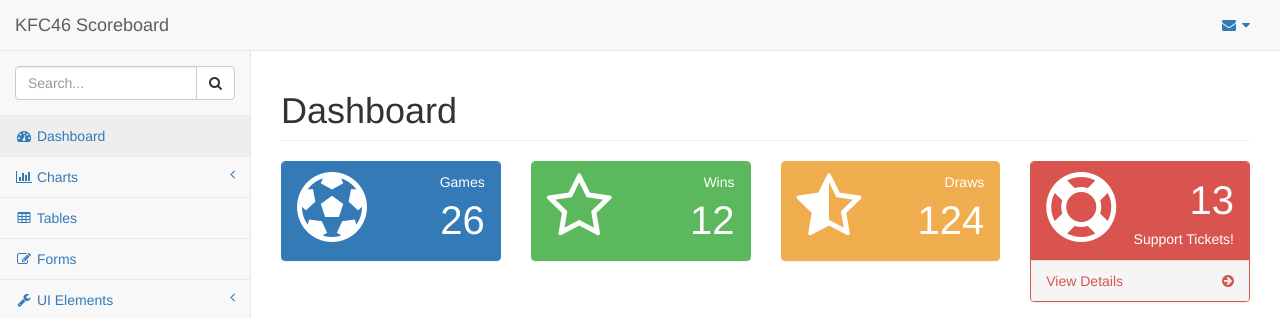
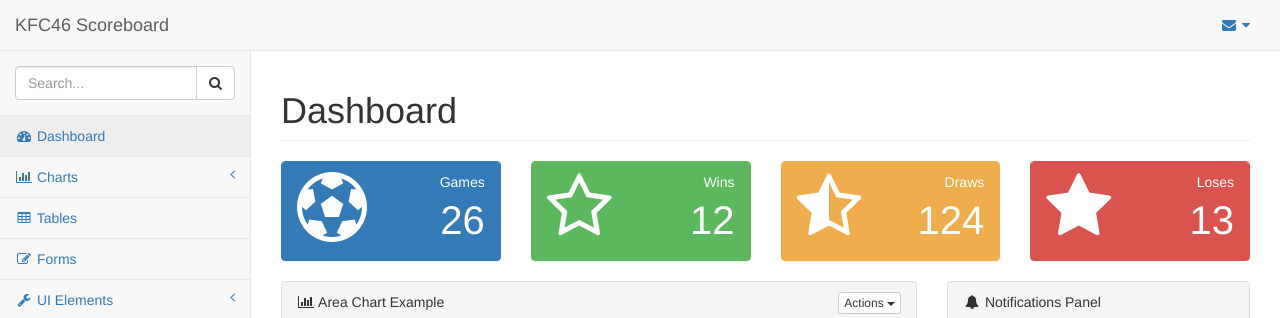
Before and after one commit to tomoyamkung/kfc46_scoreboard_content, a website: page pages/index.html in a window 1280 px wide. Shown: the top 318 px of the page. Drawn offline with Linux system fonts and the light colour scheme.

Commit message:
refs #4 「負け数」の部分を実装

```diff
--- a/pages/index.html
+++ b/pages/index.html
@@ -274,21 +274,14 @@
                         <div class="panel-heading">
                             <div class="row">
                                 <div class="col-xs-3">
-                                    <i class="fa fa-support fa-5x"></i>
+                                    <i class="fa fa-star fa-5x"></i>
                                 </div>
                                 <div class="col-xs-9 text-right">
+                                    <div>Loses</div>
                                     <div class="huge">13</div>
-                                    <div>Support Tickets!</div>
                                 </div>
                             </div>
                         </div>
-                        <a href="#">
-                            <div class="panel-footer">
-                                <span class="pull-left">View Details</span>
-                                <span class="pull-right"><i class="fa fa-arrow-circle-right"></i></span>
-                                <div class="clearfix"></div>
-                            </div>
-                        </a>
                     </div>
                 </div>
             </div>
```
